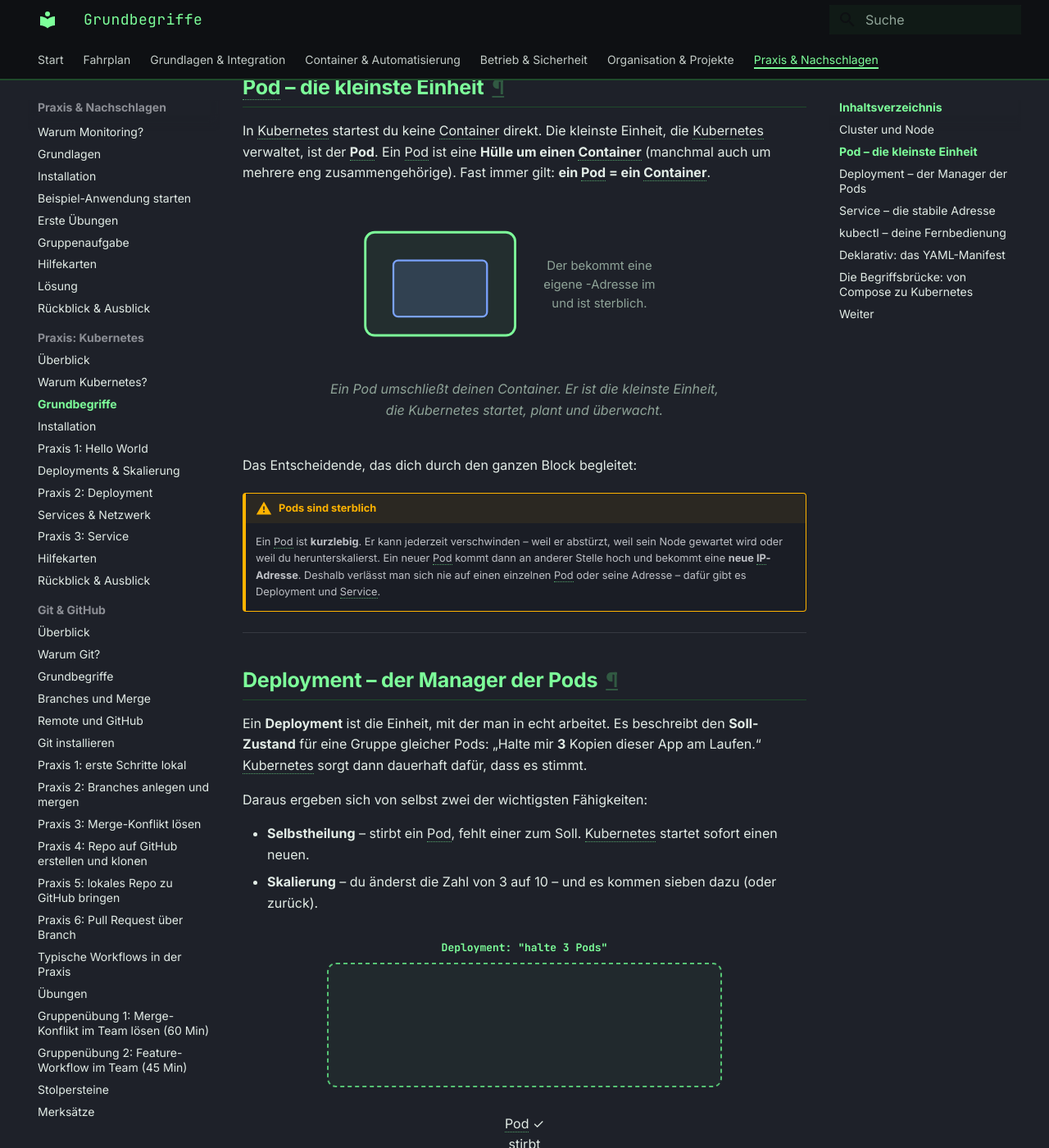
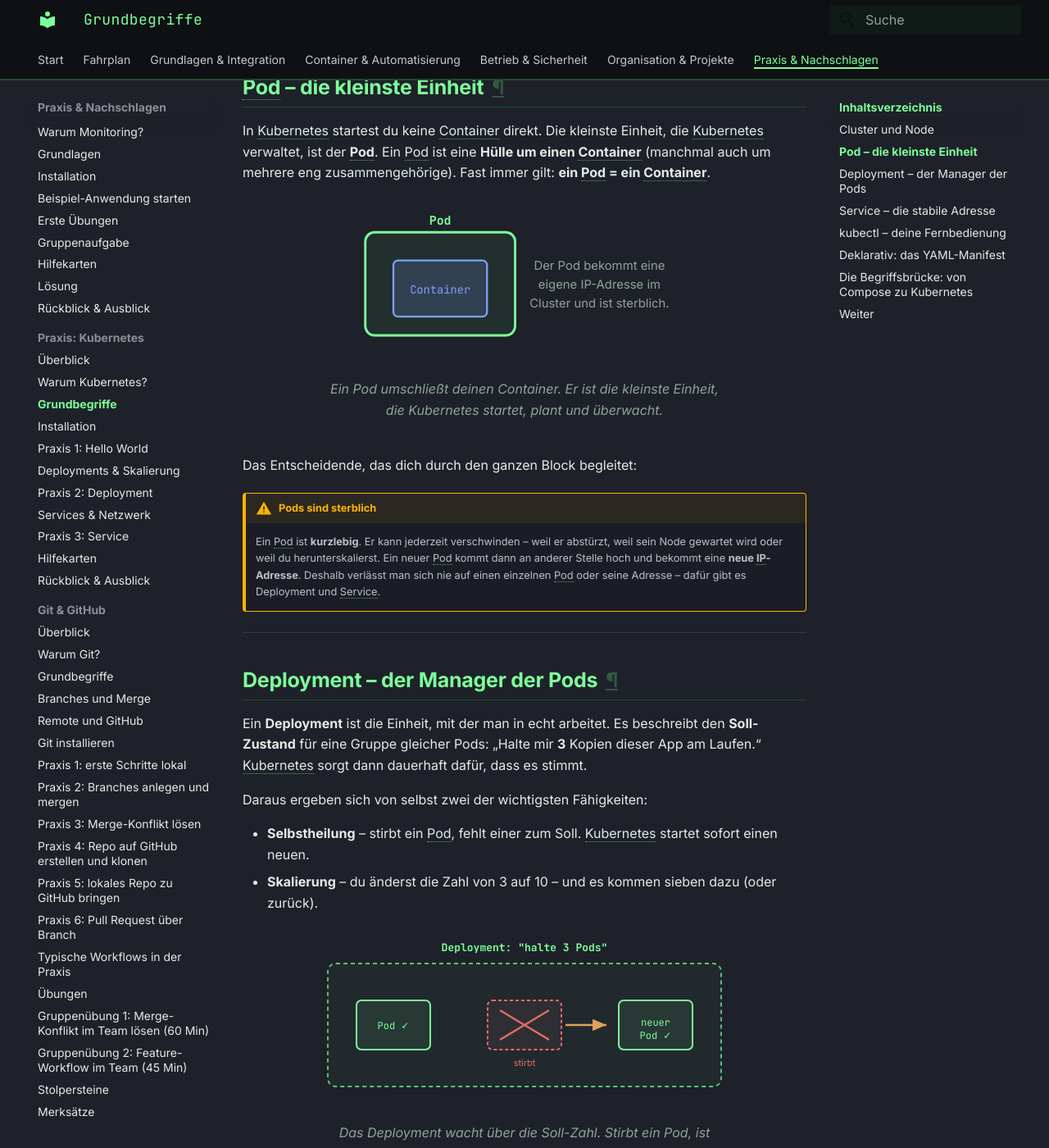
Before and after one commit to JacobMenge/kurs-unterlagen, an MkDocs documentation site: the page built from docs/kubernetes-praxis/02-grundbegriffe.md, in a window 1280 px wide and 1400 px high, scrolled down 1570 px. Shown: the whole window at 82% size. Built offline with MkDocs 1.6.1 and Material for MkDocs 9.7.7, drawn with Linux system fonts in a browser that asks for light colours.

Commit message:
Kubernetes: SVG-Schaubilder rendern wieder (figure ohne markdown-Attribut; verhindert eingeschobene br-Tags, die das SVG zerbrachen)

```diff
--- a/docs/kubernetes-praxis/02-grundbegriffe.md
+++ b/docs/kubernetes-praxis/02-grundbegriffe.md
@@ -49,7 +49,7 @@ flowchart TB
 
 In Kubernetes startest du keine Container direkt. Die kleinste Einheit, die Kubernetes verwaltet, ist der **Pod**. Ein Pod ist eine **Hülle um einen Container** (manchmal auch um mehrere eng zusammengehörige). Fast immer gilt: **ein Pod = ein Container**.
 
-<figure markdown="span">
+<figure>
 <svg viewBox="0 0 420 170" width="100%" height="170" role="img" aria-label="Ein Pod als Huelle um einen Container">
   <rect x="40" y="30" width="160" height="110" rx="10" fill="rgba(125,255,154,0.06)" stroke="#7dff9a" stroke-width="2.5"/>
   <text x="120" y="22" text-anchor="middle" fill="#7dff9a" font-family="JetBrains Mono, monospace" font-size="13" font-weight="bold">Pod</text>
@@ -78,7 +78,7 @@ Daraus ergeben sich von selbst zwei der wichtigsten Fähigkeiten:
 - **Selbstheilung** – stirbt ein Pod, fehlt einer zum Soll. Kubernetes startet sofort einen neuen.
 - **Skalierung** – du änderst die Zahl von 3 auf 10 – und es kommen sieben dazu (oder zurück).
 
-<figure markdown="span">
+<figure>
 <svg viewBox="0 0 520 210" width="100%" height="210" role="img" aria-label="Deployment haelt drei Pods, einer stirbt, ein neuer kommt nach">
   <text x="260" y="20" text-anchor="middle" fill="#7dff9a" font-family="JetBrains Mono, monospace" font-size="13" font-weight="bold">Deployment: "halte 3 Pods"</text>
   <rect x="20" y="35" width="480" height="150" rx="10" fill="rgba(125,255,154,0.04)" stroke="#56c374" stroke-width="2" stroke-dasharray="5 4"/>
@@ -126,7 +126,7 @@ Pods sind sterblich und wechseln ihre IP. Wie erreicht man dann zuverlässig ein
 1. **stabil erreichbar bleiben**, egal wie oft die Pods dahinter neu starten,
 2. **die Last verteilen** – Anfragen reihum auf alle passenden Pods (Load-Balancing).
 
-<figure markdown="span">
+<figure>
 <svg viewBox="0 0 520 220" width="100%" height="220" role="img" aria-label="Ein Service verteilt Anfragen auf drei Pods">
   <!-- Client -->
   <circle cx="60" cy="110" r="28" fill="rgba(122,162,255,0.12)" stroke="#7aa2ff" stroke-width="2"/>
```
Also changed, not shown: docs/kubernetes-praxis/01-warum-kubernetes.md (+2 -2 lines), docs/kubernetes-praxis/05-deployments-skalierung.md (+1 -1 lines), docs/kubernetes-praxis/07-services-netzwerk.md (+1 -1 lines).
